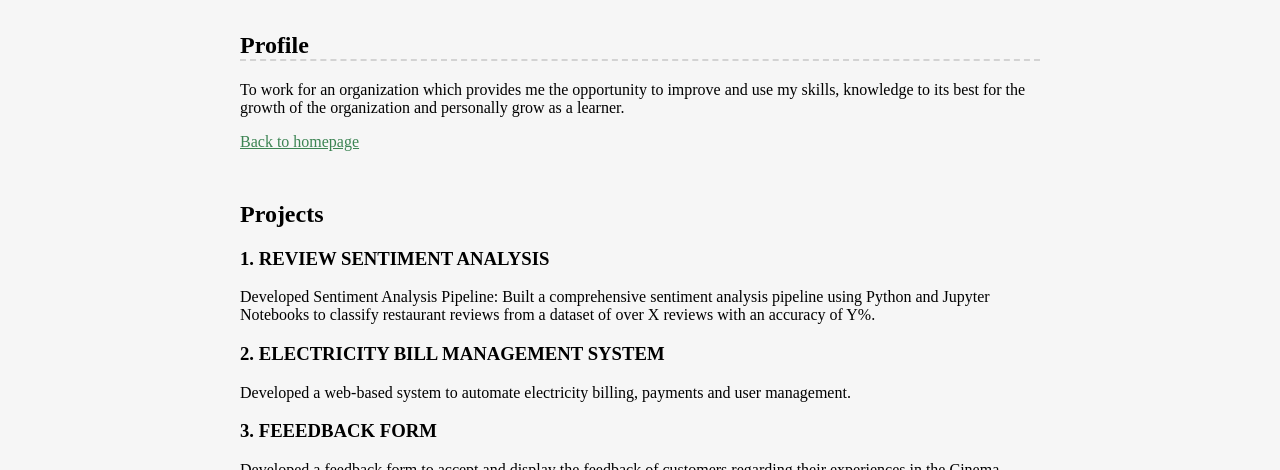
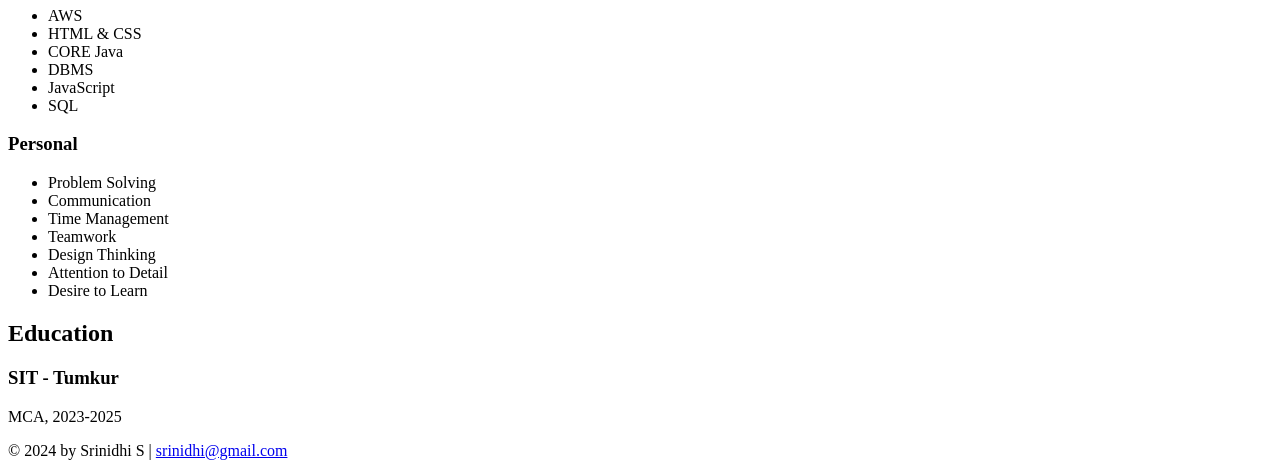
Before and after one commit to SrinidhiS2099/portfolio, a plain HTML site: page resume.html in a window 1280 px wide. Shown: the part 753-1223 px from the top of the page. Drawn offline with Linux system fonts and the light colour scheme.

Commit message:
resume.html
updated resume

```diff
--- a/resume.html
+++ b/resume.html
@@ -5,7 +5,10 @@
     <meta name="viewport" content="width=device-width, initial-scale=1">
     <title>Resume</title>
 <meta name="viewport" content="width=device-width, initial-scale=1">
-    <link rel="stylesheet" href="resume.css">
+<link rel="preconnect" href="https://fonts.googleapis.com">
+    <link rel="preconnect" href="https://fonts.gstatic.com" crossorigin>
+    <link href="https://fonts.googleapis.com/css2?family=Caveat&family=Open+Sans&display=swap" rel="stylesheet">
+    <link rel="stylesheet" href="styles.css">
   </head>
   <body class="resume">
     <!-- //  INTRO  // -->
@@ -37,13 +40,40 @@
         <h2>Projects</h2>
         <h3>1. REVIEW SENTIMENT ANALYSIS </h3>
         <p>Developed Sentiment Analysis Pipeline: Built a comprehensive sentiment analysis pipeline using Python and Jupyter Notebooks to classify restaurant reviews from a dataset of over X reviews with an accuracy of Y%.</p>
+        <p><b>Technologies used:</b> NLP, Jupyter, Python</p>
+
 
         <h3>2. ELECTRICITY BILL MANAGEMENT SYSTEM </h3>
         <p>Developed a web-based system to automate electricity billing, payments and user management.</p>
+        <p><b>Technologies used:</b> PHP, MySQL, JavaScript, HTML, CSS.</p>
 
         <h3>3. FEEEDBACK FORM</h3>
         <p>Developed a feedback form to accept and display the feedback of customers regarding their experiences in the Cinema Theatre. It has multiple pages for multiple questions about the cinema theatre.</p>
+        <p><b>Technologies Used:</b> HTML, CSS, JavaScript.</p>
 
+        <div class="section1">
+          <h2>Key Skills</h2>
+          <h3>Professional</h3>
+          <ul>
+              <li>AWS</li>
+              <li>HTML & CSS</li>
+              <li>CORE Java</li>
+              <li>DBMS</li>
+              <li>JavaScript</li>
+              <li> SQL </li>
+          </ul>
+          <h3>Personal</h3>
+          <ul>
+              <li>Problem Solving</li>
+              <li>Communication</li>
+              <li>Time Management</li>
+              <li>Teamwork</li>
+              <li>Design Thinking</li>
+              <li>Attention to Detail</li>
+              <li>Desire to Learn</li>
+
+          </ul>
+      </div>
 
 
 
@@ -69,7 +99,7 @@
     <!-- //  FOOTER INFO, SOCIAL MEDIA  // -->
     <footer>
       <!-- Start content edits below this line. -->
-      <p>© 2023 by Srinidhi S | <a href="mailto:srinidhi@gmail.com">srinidhi@gmail.com</a></p>
+      <p>© 2024 by Srinidhi S | <a href="mailto:srinidhi@gmail.com">srinidhi@gmail.com</a></p>
 
       <!-- Add or remove any networks. -->
       <ul class="socials">
```
